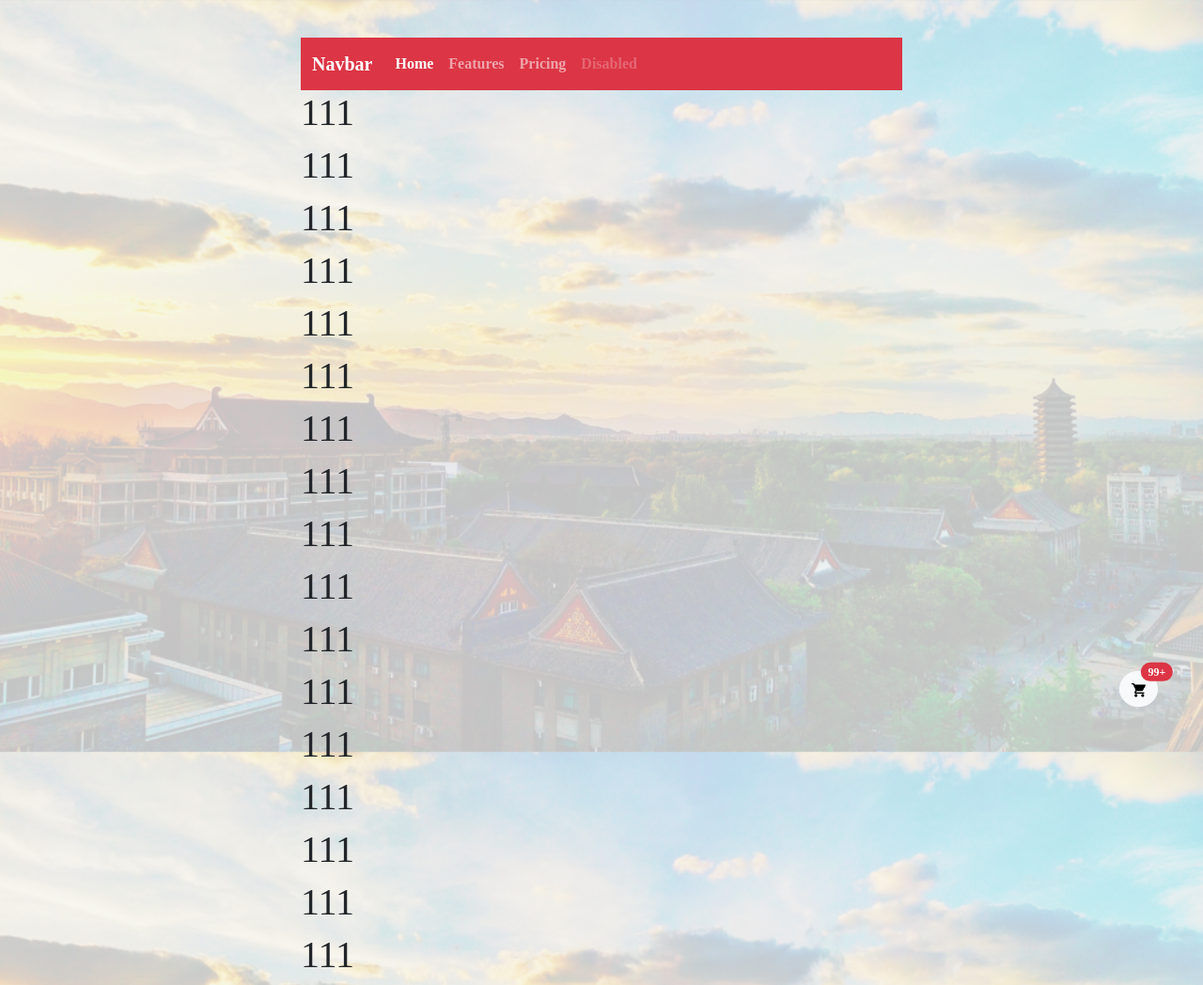
After one commit to chongin119/JsResturantSystem, a Flask app: template templates/userLayout.html in a window 1280 px wide. The commit adds this page. Shown: the whole page at 94% size. Run offline with Flask 2, Linux system fonts and the light colour scheme; the template is opened without the code that fills it, so the values that code supplies are empty; some libraries are stand-ins or nearby versions.

Commit message:
working in user

```diff
--- a/static/css/myCss.css
+++ b/static/css/myCss.css
@@ -2,6 +2,10 @@ body{
     --default-border-radius: 1rem;
     font-family: SimHei;
 
+    background-image: url(../assets/img/authBckgroundOP.png);
+    background-repeat: no-repeat;
+    background-size: 100% 100%;
+    background-attachment: fixed;
 }
 
 .registerbackground{
@@ -9,9 +13,16 @@ body{
     height: 100%;
 }
 
-.authbackground{
-    width: 100%;
-    height: 100%;
-    opacity: 0.3;
+
+.Main{
     position: absolute;
+    display: flex;
+    flex-direction: column;
+
+    width: 50vw;
+
+    margin-top: 5vh;
+
+    left: 50%;
+    transform: translateX(-50%);
 }
--- a/templates/originalAuthLayout.html
+++ b/templates/originalAuthLayout.html
@@ -13,7 +13,6 @@
     <link type="text/css" rel="stylesheet" href="{{ url_for('static',filename = 'css/myCss.css') }}">
 </head>
 <body>
-    <img src="{{url_for('static', filename = 'assets/img/authBackground.png')}}" class="authbackground"/>
     {% block body %}
 
     {% endblock body %}
--- /dev/null
+++ b/templates/userLayout.html
@@ -0,0 +1,56 @@
+<!DOCTYPE html>
+<html lang="en">
+<head>
+    <meta charset="UTF-8">
+    <meta http-equiv="X-UA-Compatible" content="IE=edge">
+    <meta name="viewport" content="width=device-width, initial-scale=1.0">
+    <title>
+        {% block title %}
+
+        {% endblock title %}
+    </title>
+    <link type="text/css" rel="stylesheet" href="{{ url_for('static',filename = 'css/bootstrap.min.css') }}">
+    <link type="text/css" rel="stylesheet" href="{{ url_for('static',filename = 'css/myCss.css') }}">
+</head>
+<body>
+    <div class="Main">
+        <nav class="navbar navbar-expand-lg navbar-dark bg-danger fw-bold">
+            <div class="container-fluid">
+                <a class="navbar-brand" href="#">Navbar</a>
+                <button class="navbar-toggler" type="button" data-bs-toggle="collapse" data-bs-target="#navbarNavAltMarkup" aria-controls="navbarNavAltMarkup" aria-expanded="false" aria-label="Toggle navigation">
+                <span class="navbar-toggler-icon"></span>
+                </button>
+                <div class="collapse navbar-collapse" id="navbarNavAltMarkup">
+                <div class="navbar-nav">
+                    <a class="nav-link active" aria-current="page" href="#">Home</a>
+                    <a class="nav-link" href="#">Features</a>
+                    <a class="nav-link" href="#">Pricing</a>
+                    <a class="nav-link disabled">Disabled</a>
+                </div>
+                </div>
+            </div>
+        </nav>
+        <div>
+            <h1>111</h1>
+            <h1>111</h1><h1>111</h1><h1>111</h1><h1>111</h1><h1>111</h1><h1>111</h1><h1>111</h1><h1>111</h1><h1>111</h1><h1>111</h1><h1>111</h1><h1>111</h1><h1>111</h1><h1>111</h1><h1>111</h1><h1>111</h1>
+        </div>
+        {% block body %}
+
+        {% endblock body %}
+
+    </div>
+    <button type="button" class="btn btn-light position-fixed bottom-0 end-0 mb-5 me-5 rounded-pill">
+        <img style="width: 15px;height: 15px" src="{{ url_for('static', filename = 'assets/img/shoppingCar.png') }}" />
+        <span class="position-absolute top-0 start-100 translate-middle badge rounded-pill bg-danger">
+          99+
+          <span class="visually-hidden">unread messages</span>
+        </span>
+    </button>
+    <script type="text/javascript" src="{{ url_for('static',filename = 'js/jquery-3.6.0.min.js') }}"></script>
+    <script type="text/javascript" src="{{ url_for('static',filename = 'js/bootstrap.bundle.min.js') }}"></script>
+
+    {% block script %}
+
+    {% endblock script %}
+</body>
+</html>
--- /dev/null
+++ b/templates/userOrder.html
@@ -0,0 +1,5 @@
+{% extends 'userLayout.html' %}
+
+{% block title %}
+    欢迎用户{{ username }}
+{% endblock title %}
--- a/user.py
+++ b/user.py
@@ -5,5 +5,5 @@ userBlue = Blueprint('userBlue',__name__,url_prefix='/user')
 
 @userBlue.route('/')
 def index():
-    print(session["username"])
-    return "index"
+    username = session["username"]
+    return render_template('userOrder.html', username = username)
```
Also changed, not shown: static/assets/img/authBckgroundOP.png (added), static/assets/img/shoppingCar.png (added), static/js/userFunc.js (added), static/js/userPageJs.js (added).
